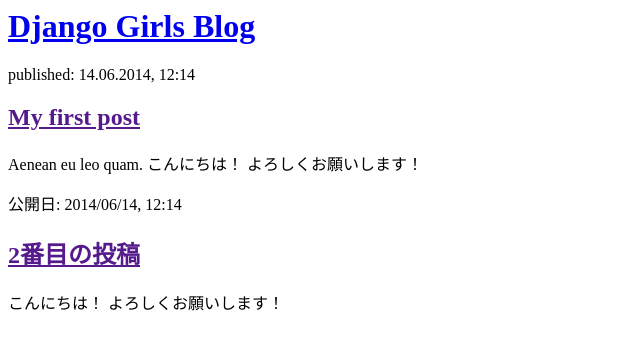
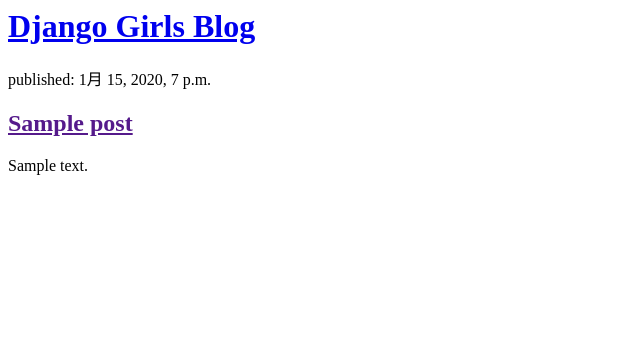
Before and after one commit to chikuwakun/my-first-blog, a Django app: template blog/templates/blog/post_list.html in a window 1280 px wide. Shown: the top 350 px of the page, without its empty margins (0-640 px from the left). Run offline with Django 3.2, Linux system fonts and the light colour scheme; the template is opened without the code that fills it: values that come from a table or form of the project are taken from there, others are empty; tables that the repository leaves empty hold one stand-in row (values such as "Sample post").

Commit message:
tokuninashi

```diff
--- a/blog/templates/blog/post_list.html
+++ b/blog/templates/blog/post_list.html
@@ -6,17 +6,12 @@
         <div>
             <h1><a href="/">Django Girls Blog</a></h1>
         </div>
-
+        {% for post in posts %}
         <div>
-            <p>published: 14.06.2014, 12:14</p>
-            <h2><a href="">My first post</a></h2>
-            <p>Aenean eu leo quam. こんにちは！ よろしくお願いします！ </p>
+            <p>published: {{ post.published_date }}</p>
+            <h2><a href="">{{ post.title }}</a></h2>
+        <p>{{ post.text|linebreaksbr }}</p>
         </div>
-
-        <div>
-            <p>公開日: 2014/06/14, 12:14</p>
-            <h2><a href="">2番目の投稿</a></h2>
-            <p> こんにちは！ よろしくお願いします！ </p>
-        </div>
+        {% endfor %}
     </body>
 </html>
--- a/blog/urls.py
+++ b/blog/urls.py
@@ -3,4 +3,5 @@ from . import views
 
 urlpatterns = [
     path('', views.post_list, name='post_list'),
+
 ]
--- a/blog/views.py
+++ b/blog/views.py
@@ -1,6 +1,9 @@
 from django.shortcuts import render
+from django.utils import timezone
+from .models import Post
 
 # Create your views here.
 
 def post_list(request):
-    return render(request, 'blog/post_list.html', {})
+    posts = Post.objects.filter(published_date__lte=timezone.now())
+    return render(request, 'blog/post_list.html', {'posts':posts})
```
